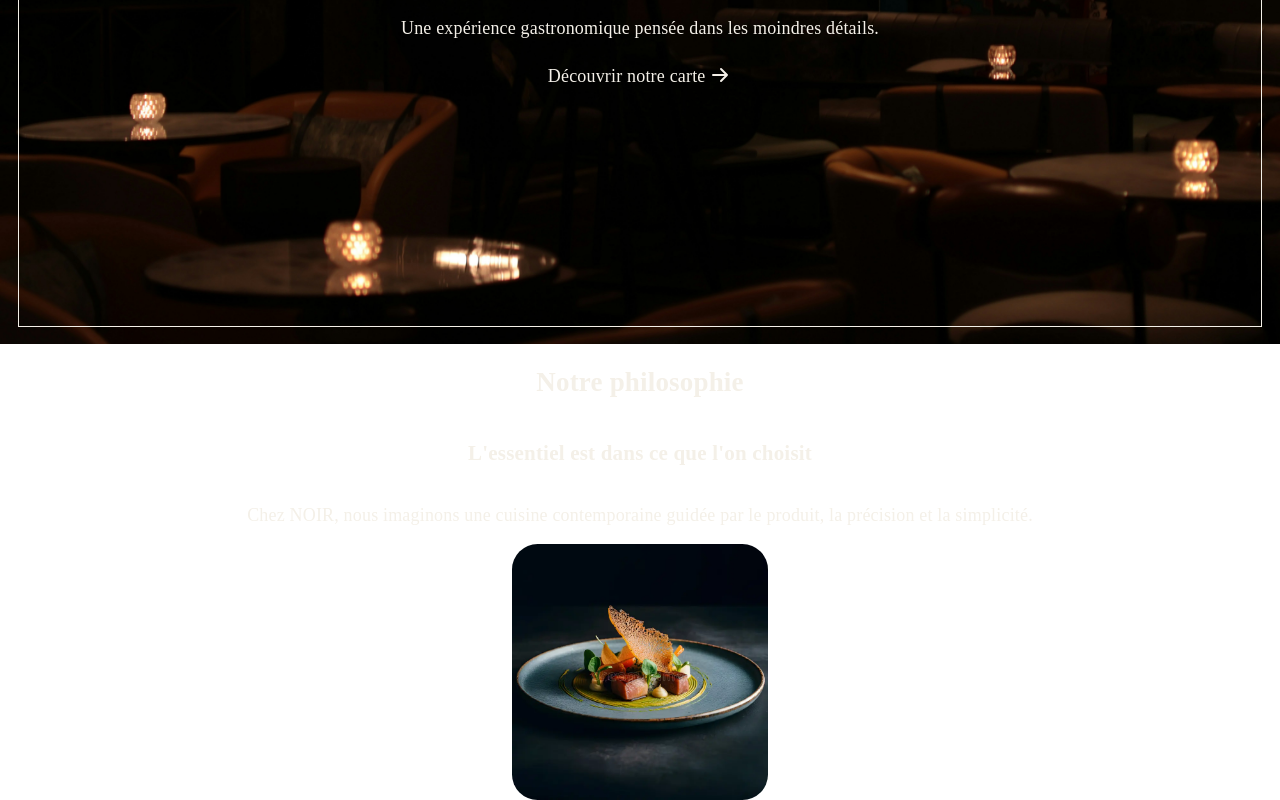
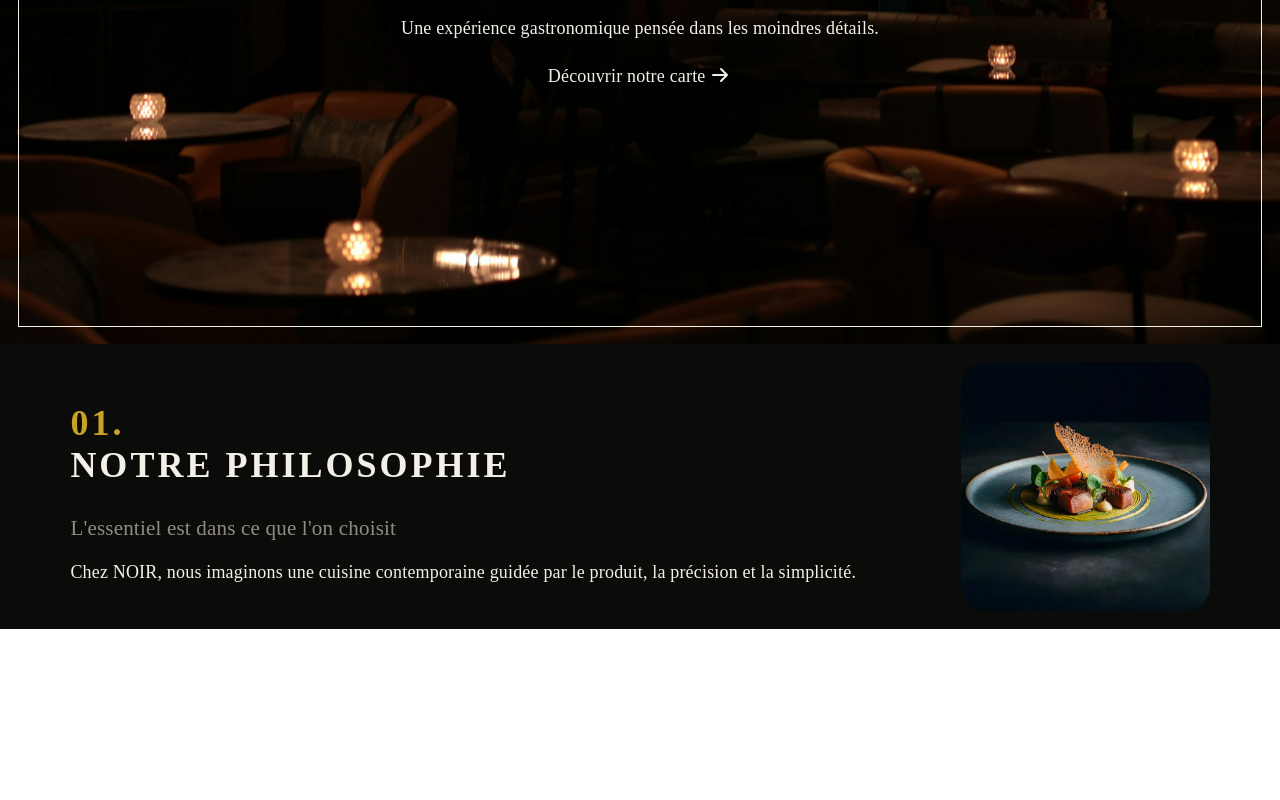
Before and after one commit to MouhamedB19/Noir-Restaurant-Website, a React (Vite) app: page / in a window 1280 px wide. Shown: the part 520-1320 px from the top of the page. After the commit the page ends 1149 px from the top, so only its background shows below. Built offline with nearby package versions, Linux system fonts and the light colour scheme.

Commit message:
réalisation totale du composant Philosophie (structure + design CSS)

```diff
--- a/src/components/Philosophy.jsx
+++ b/src/components/Philosophy.jsx
@@ -5,7 +5,9 @@ function Philosophy() {
     return (
         <>
             <div className="box-philosophy">
+                <div className="left-box">
                     <h2>
+                        <h2 className="numero">01.</h2>
                         Notre philosophie
                     </h2>
                     <h3>
@@ -16,7 +18,9 @@ function Philosophy() {
                         contemporaine guidée par le produit,
                         la précision et la simplicité.
                     </p>
-                <img src={dishPhilosophy} alt="dish-philosophy" className="img-philosophy"/>
+                </div>
+
+                <img src={dishPhilosophy} alt="dish-philosophy" className="img-philosophy" />
             </div>
         </>
     );
--- a/src/styles/philosophy.css
+++ b/src/styles/philosophy.css
@@ -1,12 +1,35 @@
 .box-philosophy{
     display: flex;
-    flex-direction: column;
     align-items: center;
+    justify-content: space-around;
+    background-color: var(--noir);
+    font-weight: 300;
+    padding: 1rem;
 }
 
+.numero{
+    color: var(--doree);
+    margin: 0;
+}
 .img-philosophy{
     width: 20%;
     height: 20%;
     border-radius: 10%;
 
 }
+
+.left-box{
+    text-align: left;
+}
+
+.box-philosophy h2{
+    letter-spacing: 3px;
+    text-transform: uppercase;
+    font-size: 2rem;
+    text-align: left;
+}
+
+.box-philosophy h3{
+    color: var(--gris);
+    font-weight: 200;
+}
```
Lines whose indentation alone changed are shown as unchanged.
